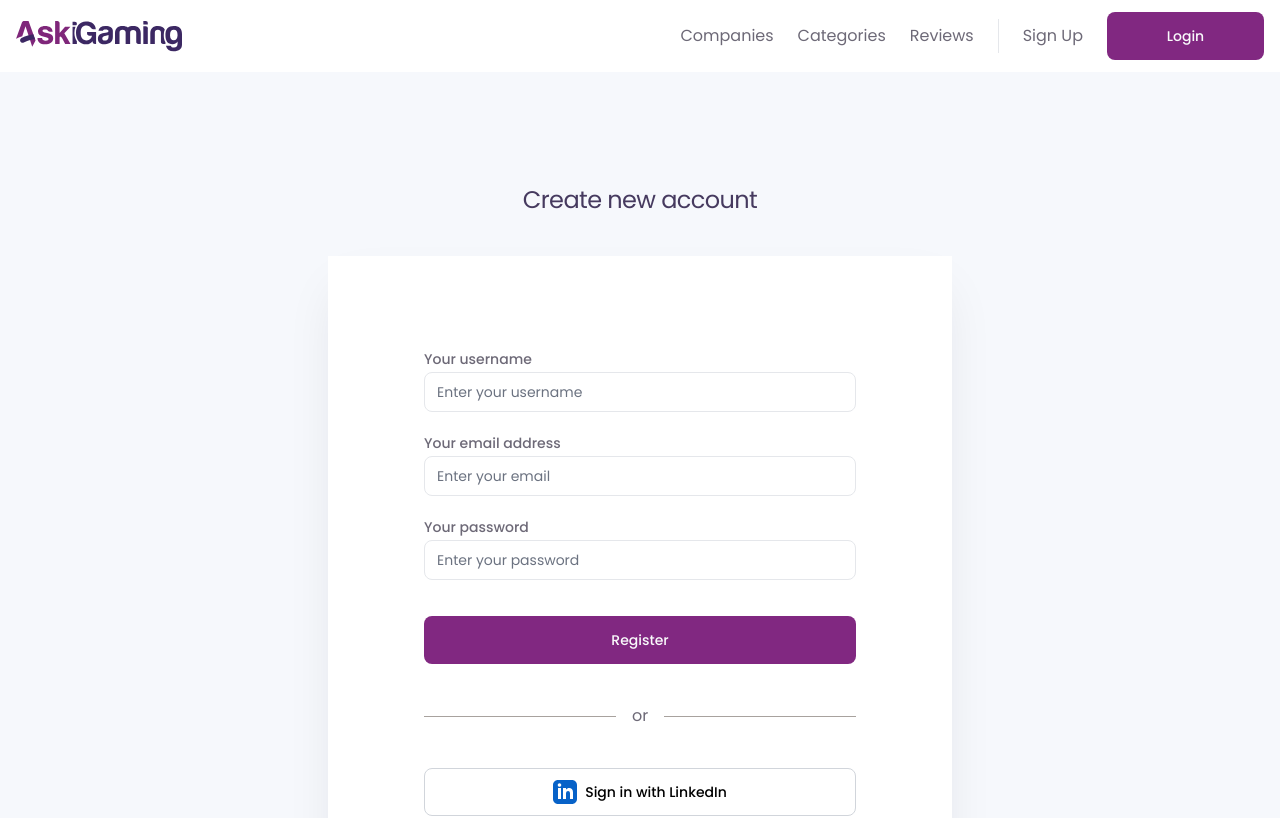
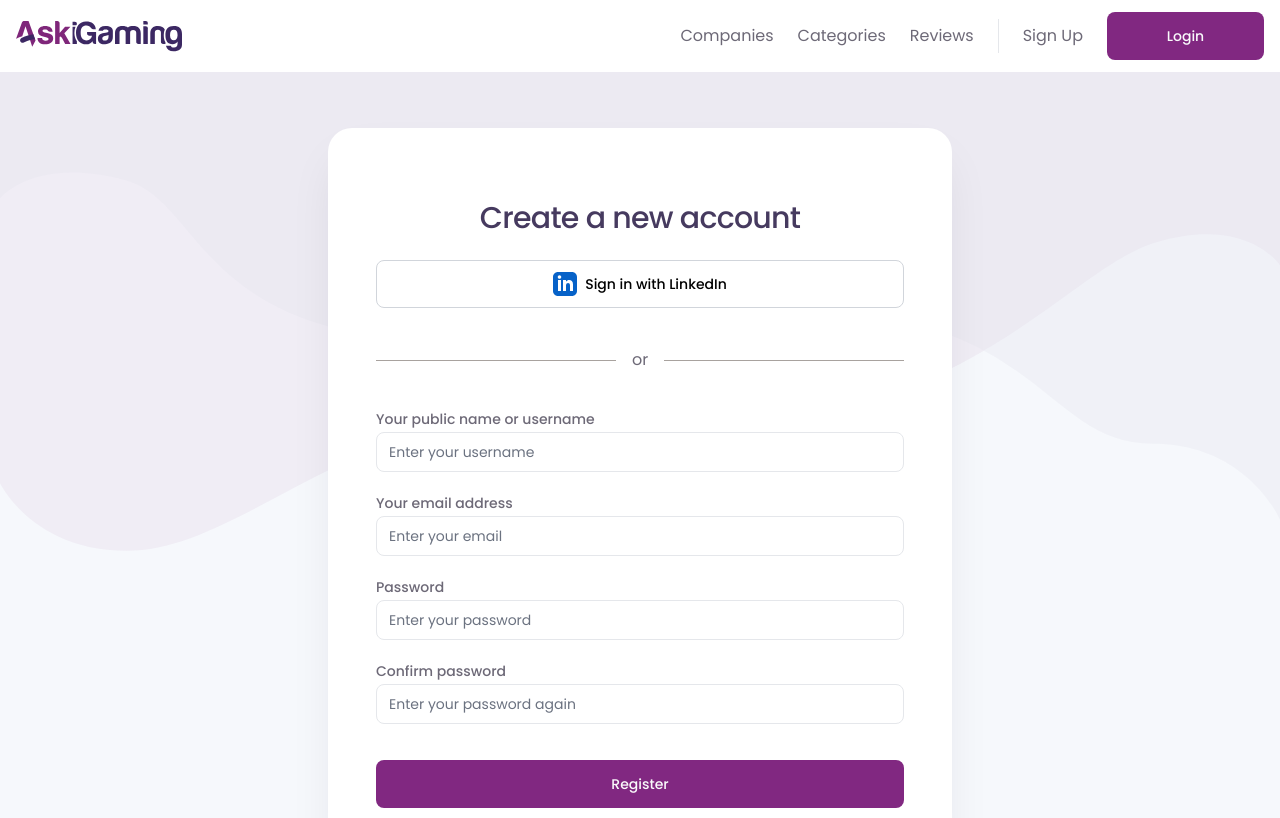
Before and after one commit to stancev/aski-gaming, a Next.js app: page /signup in a window 1280 px wide. Shown: the top 818 px of the page. Built offline with nearby package versions, Linux system fonts and the light colour scheme; no server answers.

Commit message:
Sign up page update and Linkedin auth conn

```diff
--- a/app/(users)/profile/page.tsx
+++ b/app/(users)/profile/page.tsx
@@ -4,7 +4,7 @@ import { authOptions } from '@/app/api/auth/[...nextauth]/route';
 
 const UserProfile = async () => {
   const session = await getServerSession(authOptions);
-
+  console.log(session);
   if (!session) {
     redirect('/signin?callbackUrl=/protected/server');
   }
--- a/app/(users)/signup/page.tsx
+++ b/app/(users)/signup/page.tsx
@@ -5,13 +5,27 @@ import { Button } from '@/components/ui/button';
 import { Input } from '@/components/ui/input';
 import { Label } from '@/components/ui/label';
 import LinkedinSignInButton from '@/components/LinkedinSignInButton';
+import { AlertCircle } from 'lucide-react';
+import { Alert, AlertDescription, AlertTitle } from '@/components/ui/alert';
+import Image from 'next/image';
+
 const SignInPage = () => {
   const [username, setUsername] = useState('');
   const [email, setEmail] = useState('');
   const [password, setPassword] = useState('');
+  const [confirmPassword, setConfirmPassword] = useState('');
+  const [alert, setAlert] = useState({ show: false, message: '' });
 
   const handleRegisterUser = async (e: React.FormEvent) => {
     e.preventDefault();
+
+    if (password !== confirmPassword) {
+      setAlert({
+        show: true,
+        message: 'Passwords do not match, please check the fields and try again.'
+      });
+      return;
+    }
     const response = await fetch('/api/auth/register', {
       method: 'POST',
       headers: {
@@ -25,8 +39,18 @@ const SignInPage = () => {
     });
 
     const data = await response.json();
-    console.log(data);
-
+    if (data.error) {
+      let errorMessage = '';
+      if (data.error.details && Array.isArray(data.error.details.errors)) {
+        const errorMessages = data.error.details.errors
+          .map((error: { path: any[]; message: any }) => `${error.message}`)
+          .join(', ');
+        errorMessage = `${errorMessages}`;
+      } else {
+        errorMessage = data.error.message;
+      }
+      setAlert({ show: true, message: errorMessage });
+    }
     if (data.user) {
       signIn('credentials', {
         identifier: email,
@@ -37,15 +61,39 @@ const SignInPage = () => {
   };
 
   return (
-    <section className="flex min-h-full overflow-hidden pt-10 sm:py-12">
+    <main>
+      <Image
+        src="/background-companies.svg"
+        quality={100}
+        width={1920}
+        height={600}
+        alt="Background"
+        className="absolute z-0 object-cover"
+        draggable={false}
+        style={{ width: '100%' }}
+      />
+      <section className="relative z-10 flex min-h-full overflow-hidden pt-2 sm:py-12">
         <div className="mx-auto flex w-full max-w-2xl flex-col px-4 sm:px-6">
-        <div className="relative mt-12 sm:mt-16">
-          <h1 className="text-center text-2xl tracking-tight text-heading">Create new account</h1>
+          <div className="-mx-4 mt-2 flex-auto bg-white px-4 py-2 shadow-2xl shadow-gray-900/10 sm:mx-0 sm:flex-none sm:rounded-3xl sm:p-12">
+            <div className="my-6">
+              <h1 className="text-center text-3xl font-medium tracking-tight text-heading">
+                Create a new account
+              </h1>
             </div>
-        <div className="sm:rounded-5xl -mx-4 mt-10 flex-auto bg-white px-4 py-10 shadow-2xl shadow-gray-900/10 sm:mx-0 sm:flex-none sm:p-24">
+            <LinkedinSignInButton />
+            <div className="mx-auto my-10 flex w-full items-center justify-evenly before:mr-4 before:block before:h-px before:flex-grow before:bg-stone-400 after:ml-4 after:block after:h-px after:flex-grow after:bg-stone-400">
+              or
+            </div>
             <form onSubmit={handleRegisterUser}>
+              {alert.show && (
+                <Alert variant="destructive" className="my-3">
+                  <AlertCircle className="h-4 w-4" />
+                  <AlertTitle>Error</AlertTitle>
+                  <AlertDescription>{alert.message}</AlertDescription>
+                </Alert>
+              )}
               <div className="mx-auto mb-6 grid w-full items-center gap-1.5">
-              <Label htmlFor="username">Your username</Label>
+                <Label htmlFor="username">Your public name or username</Label>
                 <Input
                   placeholder="Enter your username"
                   type="text"
@@ -65,7 +113,7 @@ const SignInPage = () => {
                 />
               </div>
               <div className="mx-auto mb-6 grid w-full items-center gap-1.5">
-              <Label htmlFor="password">Your password</Label>
+                <Label htmlFor="password">Password</Label>
                 <Input
                   placeholder="Enter your password"
                   type="password"
@@ -74,18 +122,25 @@ const SignInPage = () => {
                   onChange={e => setPassword(e.target.value)}
                 />
               </div>
+              <div className="mx-auto mb-6 grid w-full items-center gap-1.5">
+                <Label htmlFor="confirmPassword">Confirm password</Label>
+                <Input
+                  placeholder="Enter your password again"
+                  type="password"
+                  id="confirmPassword"
+                  name="confirmPassword"
+                  onChange={e => setConfirmPassword(e.target.value)}
+                />
+              </div>
               <div className="space-y-2"></div>
               <Button type="submit" className="mt-3 w-full">
                 Register
               </Button>
             </form>
-          <div className="mx-auto my-10 flex w-full items-center justify-evenly before:mr-4 before:block before:h-px before:flex-grow before:bg-stone-400 after:ml-4 after:block after:h-px after:flex-grow after:bg-stone-400">
-            or
-          </div>
-          <LinkedinSignInButton />
           </div>
         </div>
       </section>
+    </main>
   );
 };
 
--- a/app/api/auth/[...nextauth]/route.ts
+++ b/app/api/auth/[...nextauth]/route.ts
@@ -18,62 +18,13 @@ export const authOptions = {
       },
       issuer: 'https://www.linkedin.com',
       jwks_endpoint: 'https://www.linkedin.com/oauth/openid/jwks',
-      async profile(profile, tokens) {
-        console.log(profile);
-        const defaultImage = 'https://cdn-icons-png.flaticon.com/512/174/174857.png';
-        const userLinkedInData = {
+      async profile(profile) {
+        return {
           id: profile.sub,
           name: profile.name,
           email: profile.email,
-          image: profile.picture ?? defaultImage
+          image: profile.picture
         };
-        const res = await fetch(
-          `${process.env.API_URL}/auth/linkedin/callback?access_token=${tokens.access_token}`
-        );
-        const data = await res.json();
-        console.log(tokens);
-        console.log(data);
-        return { ...userLinkedInData, jwt: data.jwt };
-        // Fetch user data from Strapi
-        // let res = await fetch(`${process.env.API_URL}/users?filters[email]=${profile.email}`);
-        //let data = await res.json();
-
-        // // If user does not exist, create a new user
-        // try {
-        //   if (data.length === 0) {
-        //     console.log(userLinkedInData.name);
-        //     //const sanitizedUsername = userLinkedInData.name.replace(/\s+/g, '');
-        //     console.log(profile);
-        //     res = await fetch(`${process.env.API_URL}/auth/local/register`, {
-        //       method: 'POST',
-        //       headers: { 'Content-Type': 'application/json' },
-        //       body: JSON.stringify({
-        //         username: profile.given_name,
-        //         email: userLinkedInData.email,
-        //         password: 'Test12345'
-        //       })
-        //     });
-        //     data = await res.json();
-        //     if (!data.user) {
-        //       throw new Error('User registration failed');
-        //     }
-        //   }
-        // } catch (error) {
-        //   console.error('An error occurred:', error);
-        //   throw error; // Propagate the error up the call stack
-        // }
-
-        // Authenticate user
-        // res = await fetch(`${process.env.API_URL}/auth/local`, {
-        //   method: 'POST',
-        //   headers: { 'Content-Type': 'application/json' },
-        //   body: JSON.stringify({
-        //     identifier: profile.email,
-        //     password: 'Test12345'
-        //   })
-        // });
-
-        // const authData = await res.json();
       }
     }),
     CredentialsProvider({
@@ -100,7 +51,6 @@ export const authOptions = {
             name: data.user.username,
             email: data.user.email
           };
-
           return { ...sessionUser, jwt: data.jwt }; // Combine user info and JWT into one object
         }
 
@@ -109,10 +59,21 @@ export const authOptions = {
     })
   ],
   callbacks: {
-    async jwt({ token, user }: { user: any; token: any }) {
-      if (user) {
-        token.jwt = user.jwt;
+    async jwt({ token, user, account }: { user: any; token: any; account: any }) {
+      if (account?.provider === 'linkedin') {
+        const res = await fetch(`${process.env.API_URL}/linkedinAuth`, {
+          method: 'POST',
+          headers: { 'Content-Type': 'application/json' },
+          body: JSON.stringify(user)
+        });
+        const data = await res.json();
+        token.jwt = data.jwtToken;
+      } else {
+        if (user) {
+          token.jwt = user.jwt;
+        }
       }
+
       return token;
     },
     async session({ session, token }: { session: any; token: any }) {
@@ -120,7 +81,18 @@ export const authOptions = {
       if (session.user) {
         session.user.id = token.sub as string;
       }
-      return session;
+      // Checking user status on Strapi and updating session
+      const res = await fetch(`${process.env.API_URL}/users/me`, {
+        method: 'GET',
+        headers: {
+          Authorization: `Bearer ${token.jwt}`
+        }
+      });
+      if (res.ok) {
+        return session;
+      } else {
+        return null;
+      }
     }
   },
   pages: {
--- a/components/LinkedinSignInButton.tsx
+++ b/components/LinkedinSignInButton.tsx
@@ -1,13 +1,8 @@
 'use client';
-
-import { useSearchParams } from 'next/navigation';
 
 import { Button } from '@/components/ui/button';
 import { signIn } from 'next-auth/react';
 const GoogleSignInButton = () => {
-  const searchParams = useSearchParams();
-  const callbackUrl = searchParams.get('callbackUrl');
-  console.log(callbackUrl);
   return (
     <Button
       className="w-full border border-gray-300 bg-white text-black hover:bg-gray-50"
--- /dev/null
+++ b/components/ui/alert.tsx
@@ -0,0 +1,59 @@
+import * as React from "react"
+import { cva, type VariantProps } from "class-variance-authority"
+
+import { cn } from "@/lib/utils"
+
+const alertVariants = cva(
+  "relative w-full rounded-lg border p-4 [&>svg~*]:pl-7 [&>svg+div]:translate-y-[-3px] [&>svg]:absolute [&>svg]:left-4 [&>svg]:top-4 [&>svg]:text-foreground",
+  {
+    variants: {
+      variant: {
+        default: "bg-background text-foreground",
+        destructive:
+          "border-destructive/50 text-destructive dark:border-destructive [&>svg]:text-destructive",
+      },
+    },
+    defaultVariants: {
+      variant: "default",
+    },
+  }
+)
+
+const Alert = React.forwardRef<
+  HTMLDivElement,
+  React.HTMLAttributes<HTMLDivElement> & VariantProps<typeof alertVariants>
+>(({ className, variant, ...props }, ref) => (
+  <div
+    ref={ref}
+    role="alert"
+    className={cn(alertVariants({ variant }), className)}
+    {...props}
+  />
+))
+Alert.displayName = "Alert"
+
+const AlertTitle = React.forwardRef<
+  HTMLParagraphElement,
+  React.HTMLAttributes<HTMLHeadingElement>
+>(({ className, ...props }, ref) => (
+  <h5
+    ref={ref}
+    className={cn("mb-1 font-medium leading-none tracking-tight", className)}
+    {...props}
+  />
+))
+AlertTitle.displayName = "AlertTitle"
+
+const AlertDescription = React.forwardRef<
+  HTMLParagraphElement,
+  React.HTMLAttributes<HTMLParagraphElement>
+>(({ className, ...props }, ref) => (
+  <div
+    ref={ref}
+    className={cn("text-sm [&_p]:leading-relaxed", className)}
+    {...props}
+  />
+))
+AlertDescription.displayName = "AlertDescription"
+
+export { Alert, AlertTitle, AlertDescription }
```
Lines whose indentation alone changed are shown as unchanged.
